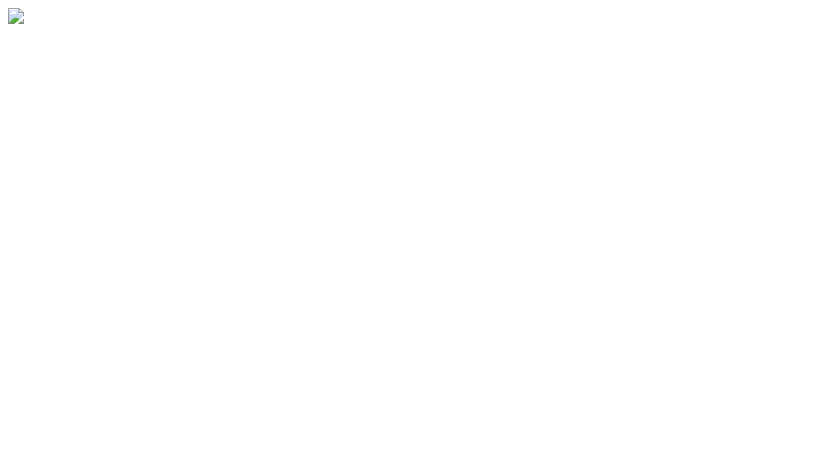
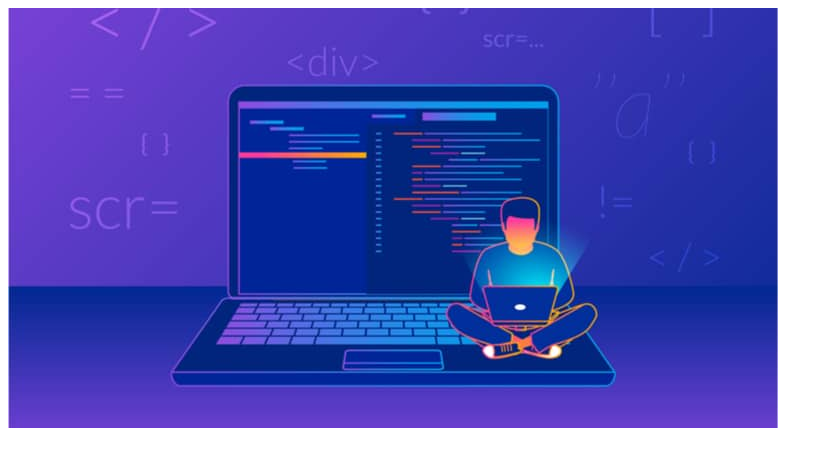
Before and after one commit to ricardohitalo/html-css, a plain HTML site: page exercicios/exer_04.html in a window 1280 px wide. Shown: the whole page, without its empty margins (0-833 px from the left). Drawn offline with Linux system fonts and the light colour scheme.

Commit message:
Update exer_04.html

```diff
--- a/exercicios/exer_04.html
+++ b/exercicios/exer_04.html
@@ -5,9 +5,6 @@
     <title>Exercicio 04</title>
 </head>
 <body>
-    <picture>
-        <img src="imagens/code.jpg">
-    </picture>
-
+    <img src="/imagens/code.jpg" alt="Coding">
 </body>
 </html>
```
